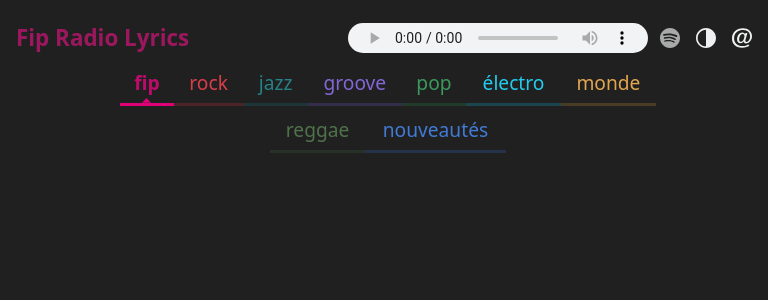
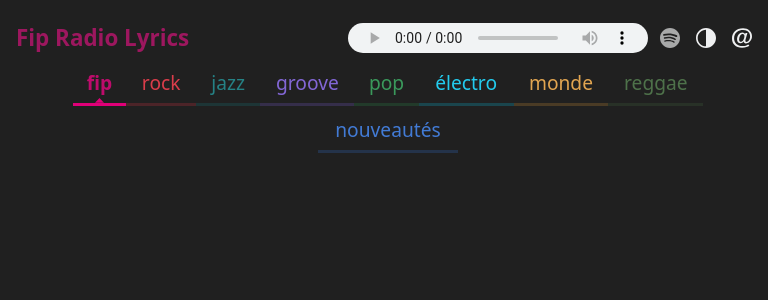
Before and after one commit to GammaWolf/fip-radio-react, a React (Create React App) app: page / in a window 768 px wide. Shown: the top 300 px of the page. Built offline with nearby package versions, Linux system fonts and the light colour scheme; no server answers.

Commit message:
remove bad css

```diff
--- a/src/Channels.css
+++ b/src/Channels.css
@@ -57,19 +57,6 @@
         fill: var(--active-channel-color);
       }
 
-      /* force flexbox-wrap to wrap at least two channels by inserting break in range
-      see https://stackoverflow.com/questions/29732575/how-to-specify-line-breaks-in-a-multi-line-flexbox-layout*/
-      @media screen and (min-width: 600px) and (max-width: 830px) {
-        #channels::before {
-          content: '';
-          width: 100%;
-          order: 1;
-        }
-        .channelsListElem:nth-child(n + 8) {
-          order: 1;
-        }
-    }
-
     /* 3 col grid for very small widths */
     @media screen and (max-width: 500px) {
       #channels {
```
